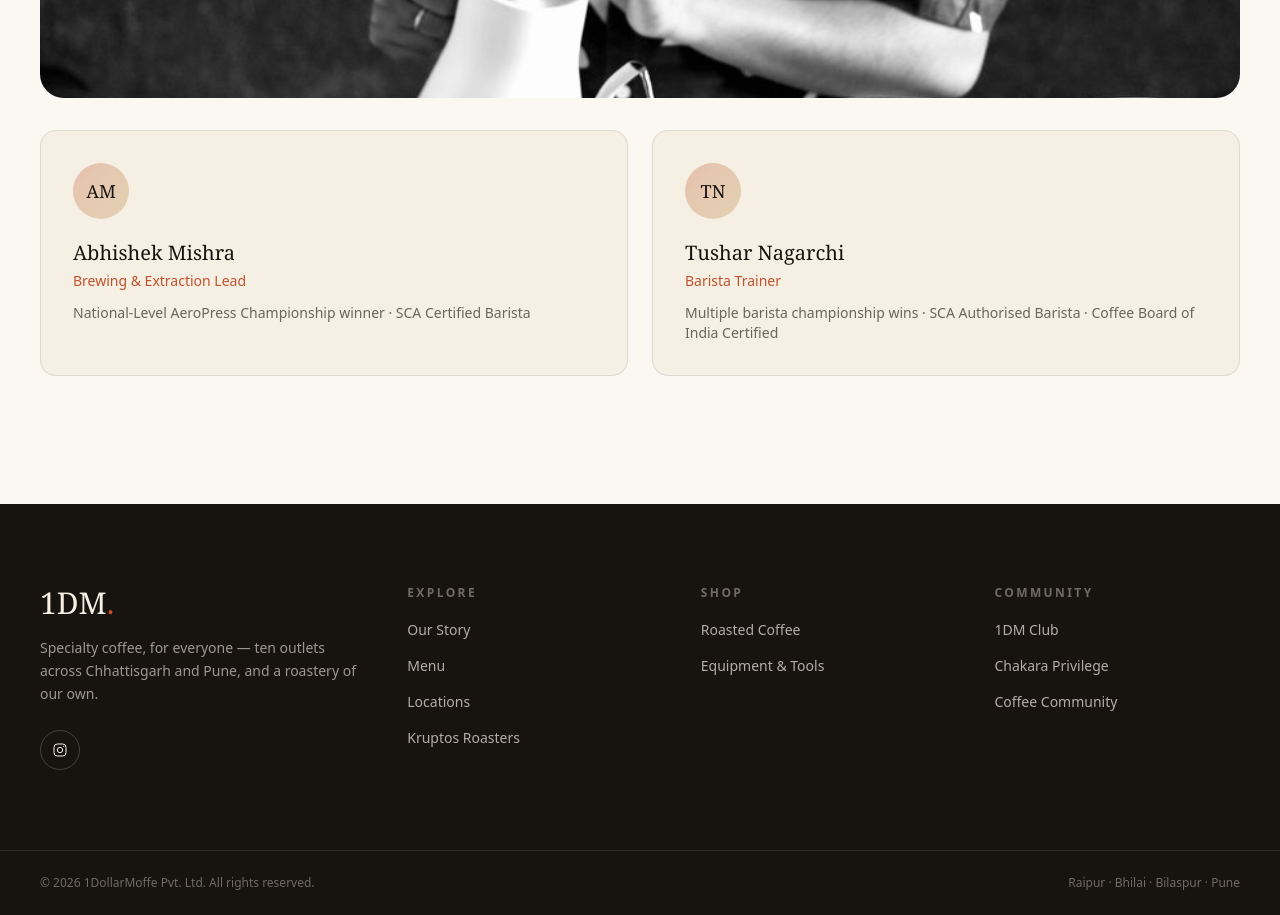
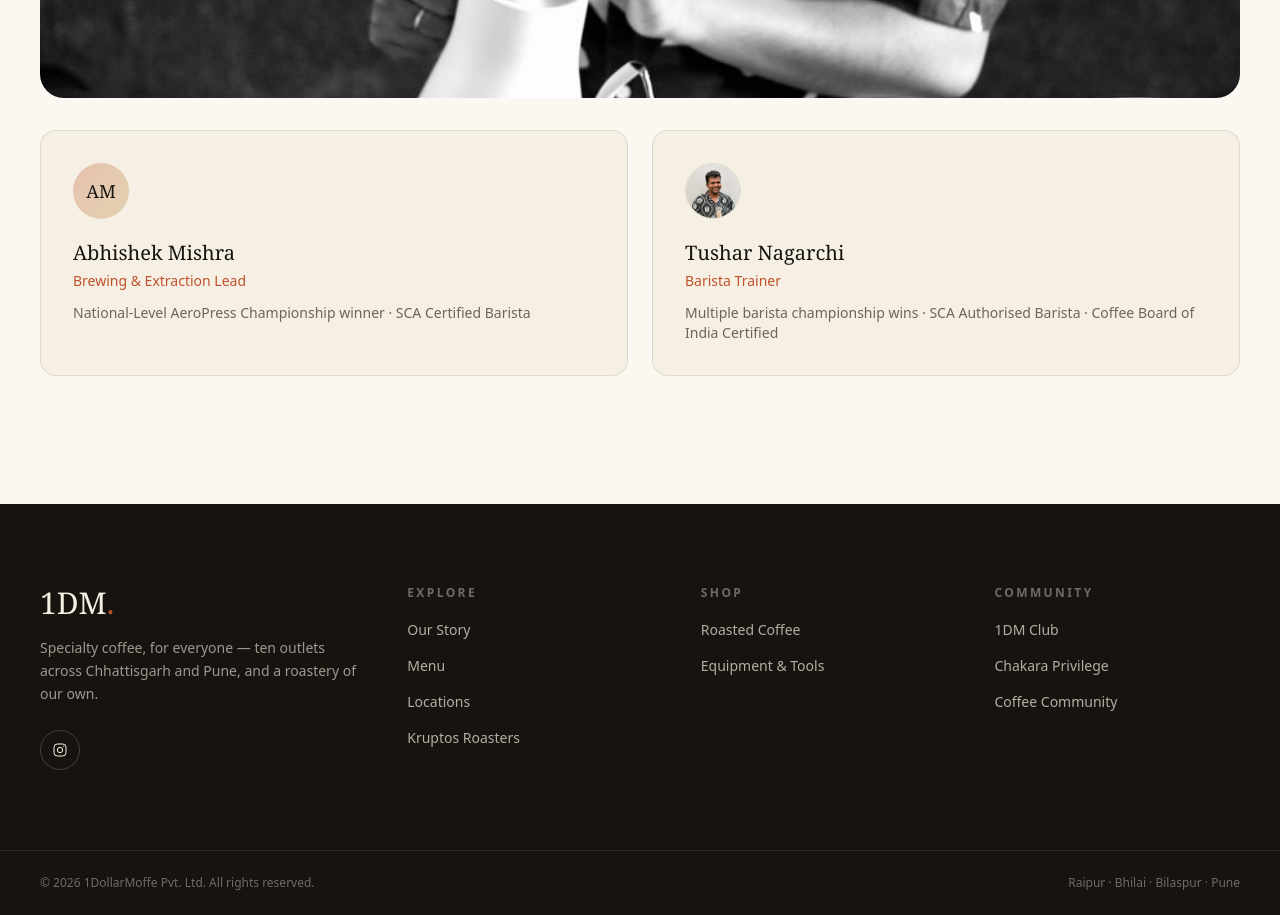
Before and after one commit to akhandmisra/1dm-website, a Next.js app: page /story in a window 1280 px wide. Shown: the part 2840-3755 px from the top of the page. Built offline with nearby package versions, Linux system fonts and the light colour scheme.

Commit message:
Add Tushar Nagarchi's photo to the team section

```diff
--- a/src/app/story/page.tsx
+++ b/src/app/story/page.tsx
@@ -82,9 +82,21 @@ export default function StoryPage() {
           <div className="mt-8 grid gap-6 sm:grid-cols-2">
             {team.map((member) => (
               <div key={member.name} className="rounded-2xl border border-ink/10 bg-cream p-8">
-                <div className="mb-5 flex h-14 w-14 items-center justify-center rounded-full bg-gradient-to-br from-rust/30 to-gold/30">
-                  <span className="font-display text-lg text-ink">{initials(member.name)}</span>
-                </div>
+                {member.photo ? (
+                  <div className="mb-5 h-14 w-14 overflow-hidden rounded-full border border-ink/10">
+                    <Image
+                      src={member.photo}
+                      alt={member.name}
+                      width={56}
+                      height={56}
+                      className="h-full w-full object-cover"
+                    />
+                  </div>
+                ) : (
+                  <div className="mb-5 flex h-14 w-14 items-center justify-center rounded-full bg-gradient-to-br from-rust/30 to-gold/30">
+                    <span className="font-display text-lg text-ink">{initials(member.name)}</span>
+                  </div>
+                )}
                 <p className="font-display text-xl">{member.name}</p>
                 <p className="mt-1 text-sm text-rust">{member.role}</p>
                 <p className="mt-3 text-sm text-ink-soft/70">{member.credentials}</p>
--- a/src/lib/site-data.ts
+++ b/src/lib/site-data.ts
@@ -368,7 +368,15 @@ export const founder = {
   bio: "Akhand founded 1DollarMoffe Pvt. Ltd. and built both 1DM Cafe and Kruptos Coffee Roasters from the ground up — from the first ₹1 cup off a coffee truck in Pune to a ten-outlet chain and Raipur's first dedicated specialty roastery. He runs the operations across every outlet personally, and has built much of the brand's operational and digital backbone himself, from the inventory systems that keep the cafes stocked to the identity and packaging that carry the Kruptos name.",
 };
 
-export const team = [
+export type TeamMember = {
+  name: string;
+  role: string;
+  credentials: string;
+  // Optional real photo — falls back to an initials monogram on /story when unset.
+  photo?: string;
+};
+
+export const team: TeamMember[] = [
   {
     name: "Abhishek Mishra",
     role: "Brewing & Extraction Lead",
@@ -378,5 +386,6 @@ export const team = [
     name: "Tushar Nagarchi",
     role: "Barista Trainer",
     credentials: "Multiple barista championship wins · SCA Authorised Barista · Coffee Board of India Certified",
+    photo: "/images/team/tushar-nagarchi.jpg",
   },
 ];
```
Also changed, not shown: public/images/team/tushar-nagarchi.jpg (added).
